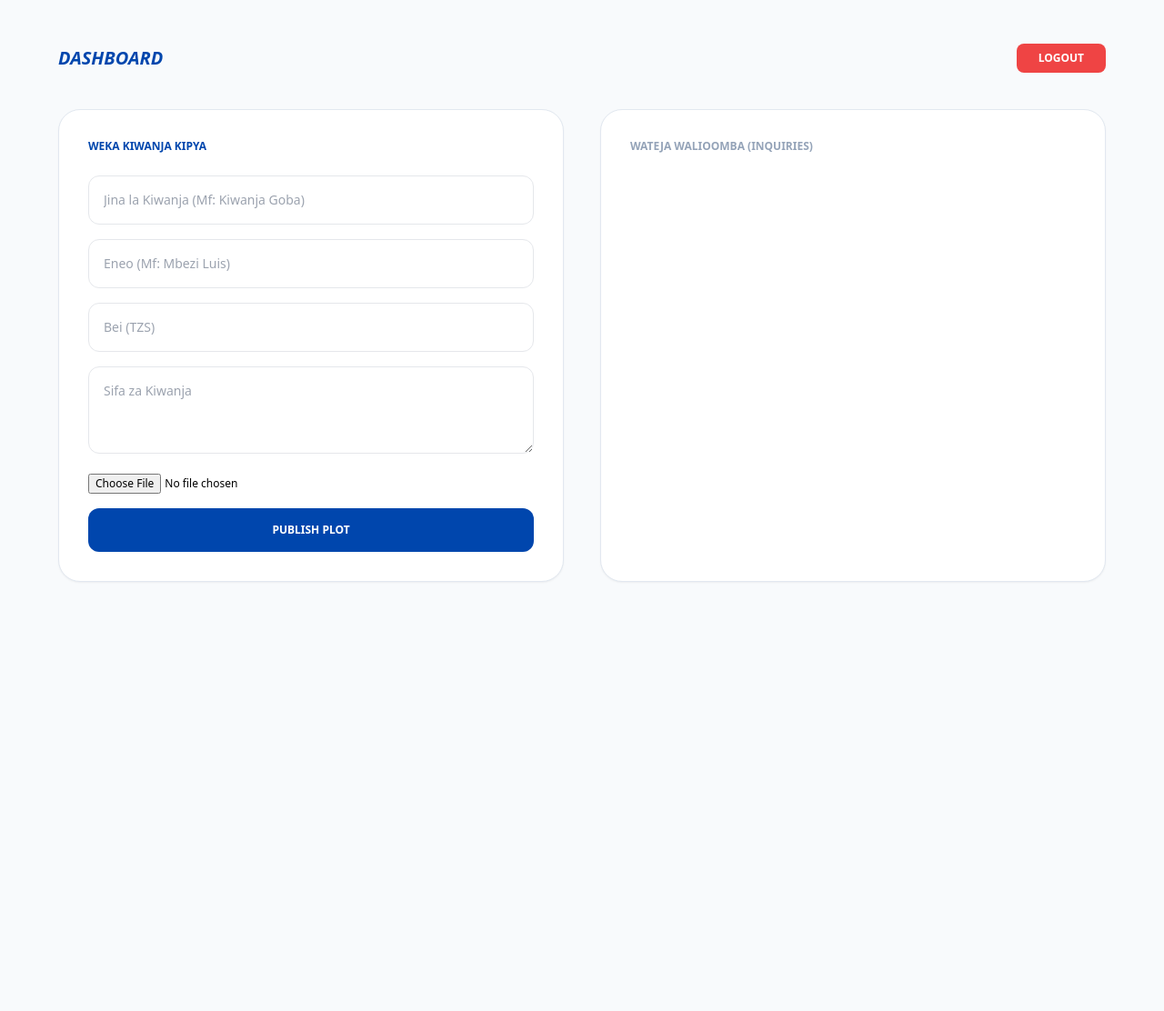
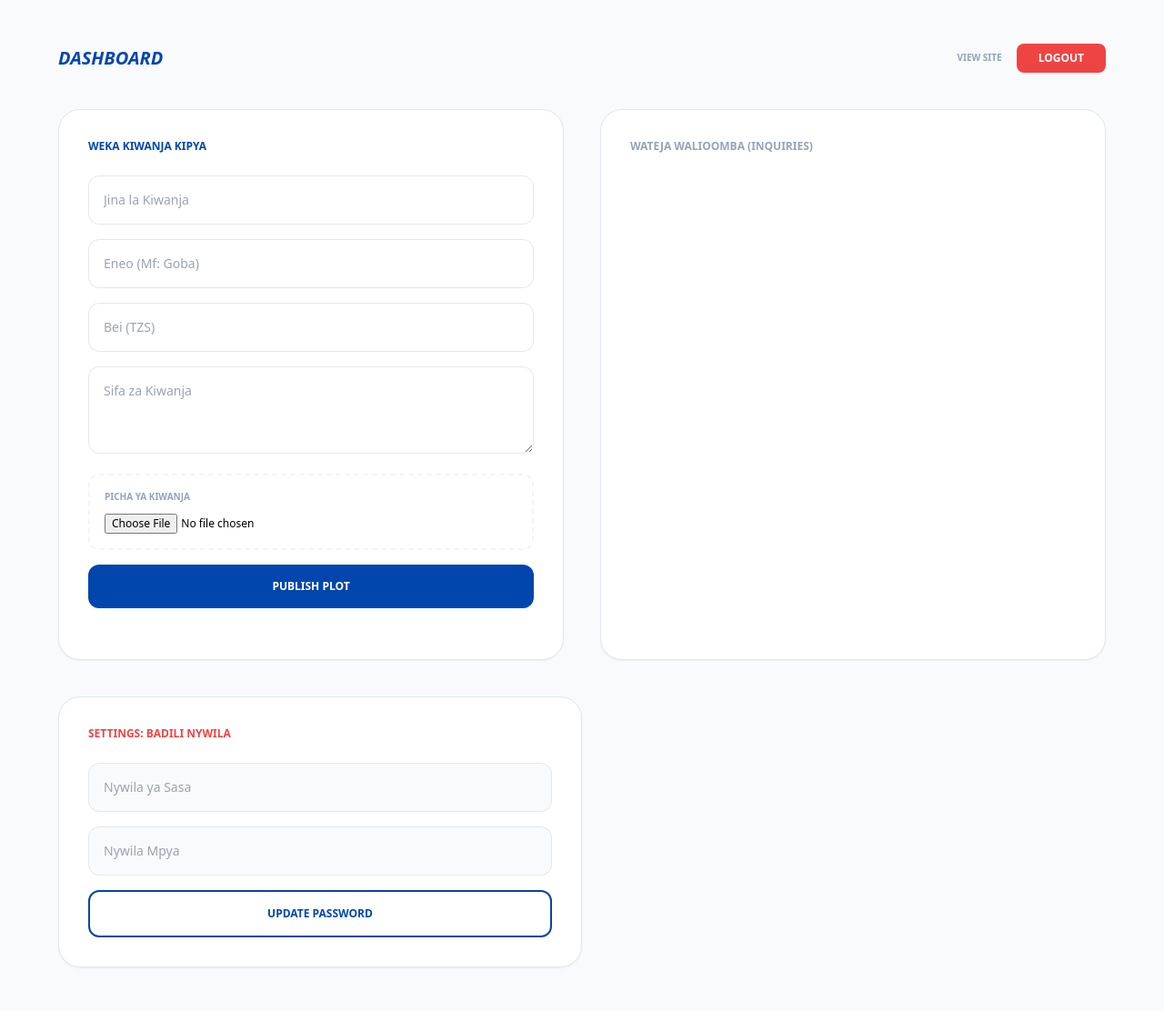
Before and after one commit to ngamilagaboniface-beep/tanzania_plots, a Flask app: page /admin in a window 1280 px wide. Shown: the whole page at 91% size. Before the commit the page ends 640 px from the top, so only its background shows below. Run offline with Flask 3, Linux system fonts and the light colour scheme; a user stored in the database is signed in; some libraries are stand-ins or nearby versions.

Commit message:
Update admin.html

```diff
--- a/templates/admin.html
+++ b/templates/admin.html
@@ -2,40 +2,61 @@
 <html lang="sw">
 <head>
     <meta charset="UTF-8">
-    <title>Admin Dashboard</title>
+    <title>Admin Dashboard | Tanzania Plots</title>
     <script src="https://cdn.tailwindcss.com"></script>
 </head>
 <body class="bg-slate-50 p-6 md:p-12">
     <div class="max-w-6xl mx-auto flex justify-between items-center mb-10">
         <h1 class="text-[#0046AD] font-black italic text-xl">DASHBOARD</h1>
-        <a href="/logout" class="bg-red-500 text-white px-6 py-2 rounded-lg text-xs font-bold uppercase">Logout</a>
+        <div class="flex gap-4">
+            <a href="/" class="text-[10px] font-bold uppercase text-slate-400 mt-2">View Site</a>
+            <a href="/logout" class="bg-red-500 text-white px-6 py-2 rounded-lg text-xs font-bold uppercase">Logout</a>
+        </div>
     </div>
+
+    {% with messages = get_flashed_messages() %}
+        {% if messages %}<div class="max-w-6xl mx-auto bg-brand-blue bg-[#0046AD] text-white p-4 rounded-xl mb-10 text-center text-sm font-bold">{{ messages[0] }}</div>{% endif %}
+    {% endwith %}
 
     <div class="max-w-6xl mx-auto grid grid-cols-1 lg:grid-cols-2 gap-10">
         <div class="bg-white p-8 rounded-3xl shadow-sm border border-slate-200">
             <h2 class="text-[#0046AD] font-black text-xs uppercase mb-6">Weka Kiwanja Kipya</h2>
             <form action="/upload" method="POST" enctype="multipart/form-data" class="space-y-4">
-                <input type="text" name="name" placeholder="Jina la Kiwanja (Mf: Kiwanja Goba)" required class="w-full border p-4 rounded-xl text-sm">
-                <input type="text" name="loc" placeholder="Eneo (Mf: Mbezi Luis)" required class="w-full border p-4 rounded-xl text-sm">
-                <input type="number" name="price" placeholder="Bei (TZS)" required class="w-full border p-4 rounded-xl text-sm">
-                <textarea name="desc" placeholder="Sifa za Kiwanja" class="w-full border p-4 rounded-xl text-sm h-24"></textarea>
-                <input type="file" name="file" required class="w-full text-xs">
-                <button class="w-full bg-[#0046AD] text-white py-4 rounded-xl font-black uppercase text-xs">Publish Plot</button>
+                <input type="text" name="name" placeholder="Jina la Kiwanja" required class="w-full border p-4 rounded-xl text-sm outline-none focus:border-[#0046AD]">
+                <input type="text" name="loc" placeholder="Eneo (Mf: Goba)" required class="w-full border p-4 rounded-xl text-sm outline-none focus:border-[#0046AD]">
+                <input type="number" name="price" placeholder="Bei (TZS)" required class="w-full border p-4 rounded-xl text-sm outline-none focus:border-[#0046AD]">
+                <textarea name="desc" placeholder="Sifa za Kiwanja" class="w-full border p-4 rounded-xl text-sm h-24 outline-none focus:border-[#0046AD]"></textarea>
+                <div class="p-4 border-2 border-dashed border-slate-100 rounded-xl">
+                    <p class="text-[10px] text-slate-400 mb-2 uppercase font-bold">Picha ya Kiwanja</p>
+                    <input type="file" name="file" required class="w-full text-xs">
+                </div>
+                <button class="w-full bg-[#0046AD] text-white py-4 rounded-xl font-black uppercase text-xs hover:bg-[#FFD700] hover:text-[#0046AD] transition">Publish Plot</button>
             </form>
         </div>
 
         <div class="bg-white p-8 rounded-3xl shadow-sm border border-slate-200">
             <h2 class="text-slate-400 font-black text-xs uppercase mb-6">Wateja Walioomba (Inquiries)</h2>
-            <div class="space-y-4">
+            <div class="space-y-4 h-[500px] overflow-y-auto pr-2">
                 {% for i in inquiries %}
-                <div class="bg-slate-50 p-4 rounded-xl border border-slate-200">
+                <div class="bg-slate-50 p-4 rounded-xl border border-slate-100">
                     <p class="font-black text-sm text-[#0046AD]">{{ i.client_phone }}</p>
-                    <p class="text-[10px] uppercase font-bold text-slate-500 mt-1">Ametaka: {{ i.property_name }}</p>
-                    <p class="text-[8px] text-slate-400 mt-2">{{ i.date_created.strftime('%Y-%m-%d %H:%M') }}</p>
+                    <p class="text-[10px] uppercase font-bold text-slate-500 mt-1">Property: {{ i.property_name }}</p>
+                    <p class="text-[8px] text-slate-400 mt-2">{{ i.date_created.strftime('%d %b, %H:%M') }}</p>
                 </div>
                 {% endfor %}
             </div>
         </div>
     </div>
+
+    <div class="max-w-6xl mx-auto mt-10">
+        <div class="bg-white p-8 rounded-3xl shadow-sm border border-slate-200 lg:w-1/2">
+            <h2 class="text-red-500 font-black text-xs uppercase mb-6">Settings: Badili Nywila</h2>
+            <form action="/change_password" method="POST" class="space-y-4">
+                <input type="password" name="old_password" placeholder="Nywila ya Sasa" required class="w-full bg-slate-50 border p-4 rounded-xl text-sm outline-none">
+                <input type="password" name="new_password" placeholder="Nywila Mpya" required class="w-full bg-slate-50 border p-4 rounded-xl text-sm outline-none">
+                <button class="w-full border-2 border-[#0046AD] text-[#0046AD] py-4 rounded-xl font-black uppercase text-xs hover:bg-[#0046AD] hover:text-white transition">Update Password</button>
+            </form>
+        </div>
+    </div>
 </body>
 </html>
```
